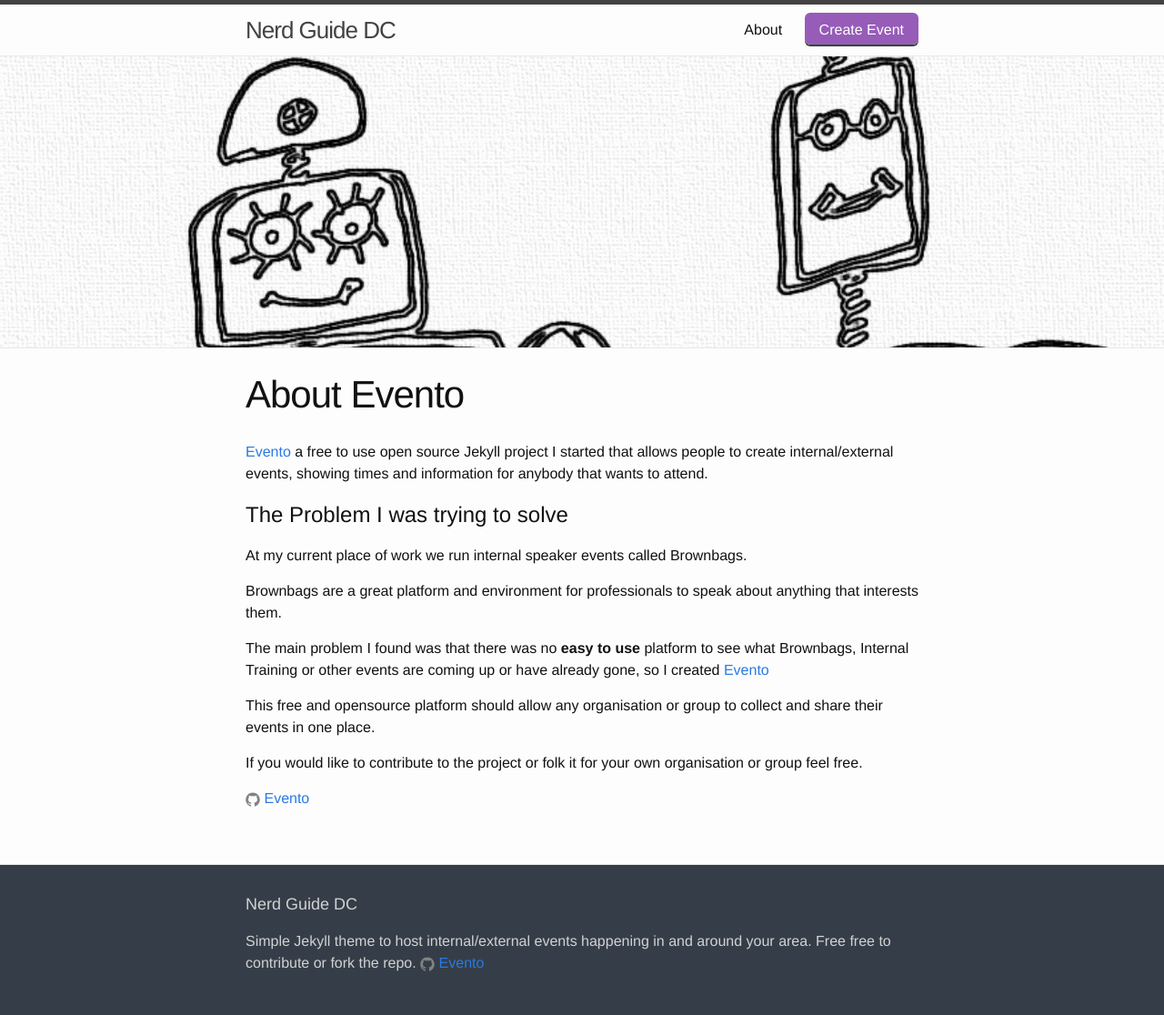
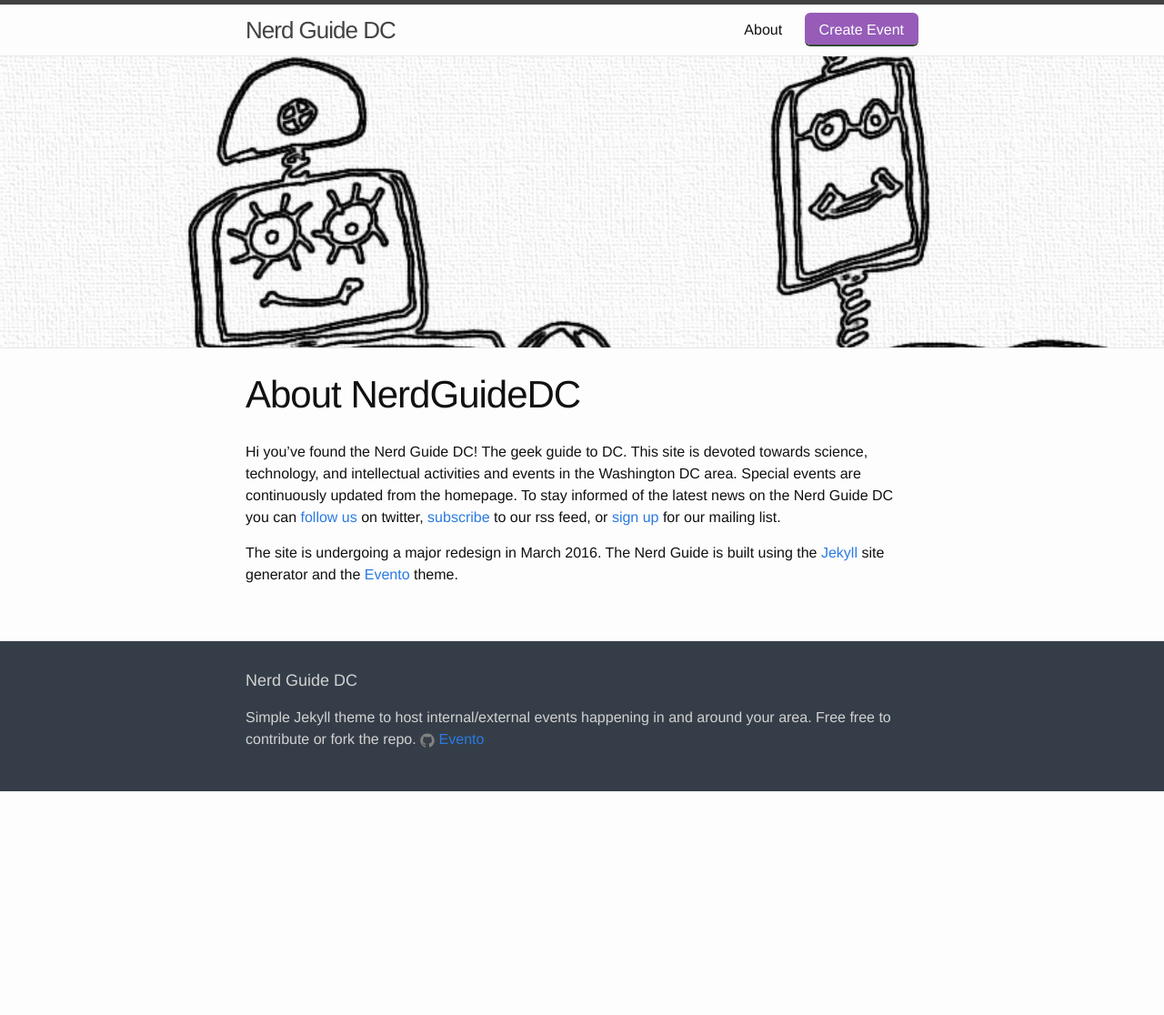
Before and after one commit to nerdguidedc/nerdguidedc.github.io, a Jekyll site: the page built from about.md, in a window 1280 px wide. Shown: the whole page at 91% size. Built offline with Jekyll 4.4.1, drawn with Linux system fonts in a browser that asks for light colours; after the commit the page ends 900 px from its top, so only the background shows below that.

Commit message:
Update about page.
Remove evento about page.

```diff
--- a/about.md
+++ b/about.md
@@ -1,23 +1,20 @@
 ---
 layout: page
 navigation_title: About
-title: About Evento
+title: About NerdGuideDC
 permalink: /about/
 ---
 
-[Evento](https://github.com/boyney123/evento) a free to use open source Jekyll project I started that allows people to create internal/external events, showing times and information for anybody that wants to attend.
+Hi you’ve found the Nerd Guide DC! The geek guide to DC.
+This site is devoted towards science, technology, and
+intellectual activities and events in the Washington DC area.
+Special events are continuously updated from the homepage.
+To stay informed of the latest news on the Nerd Guide DC
+you can [follow us](//twitter.com/drmajormccheese) on twitter,
+[subscribe](/feed.xml) to our rss feed, or
+[sign up](http://eepurl.com/bRLrNP) for our mailing list.
 
-# The Problem I was trying to solve
-
-
-At my current place of work we run internal speaker events called Brownbags.
-
-Brownbags are a great platform and environment for professionals to speak about anything that interests them.
-
-The main problem I found was that there was no **easy to use** platform to see what Brownbags, Internal Training or other events are coming up or have already gone, so I created [Evento](https://github.com/boyney123/evento)
-
-This free and opensource platform should allow any organisation or group to collect and share their events in one place.
-
-If you would like to contribute to the project or folk it for your own organisation or group feel free.
-
-<a href="https://github.com/boyney123/evento"><span class="icon icon--github">{% include icon-github.svg %}</span><span class="username">{{ include.username }}</span> Evento</a>
+The site is undergoing a major redesign in March 2016.
+The Nerd Guide is built using the
+[Jekyll](//jekyllrb.com/) site generator and the
+[Evento](//github.com/boyney123/evento) theme.
```
